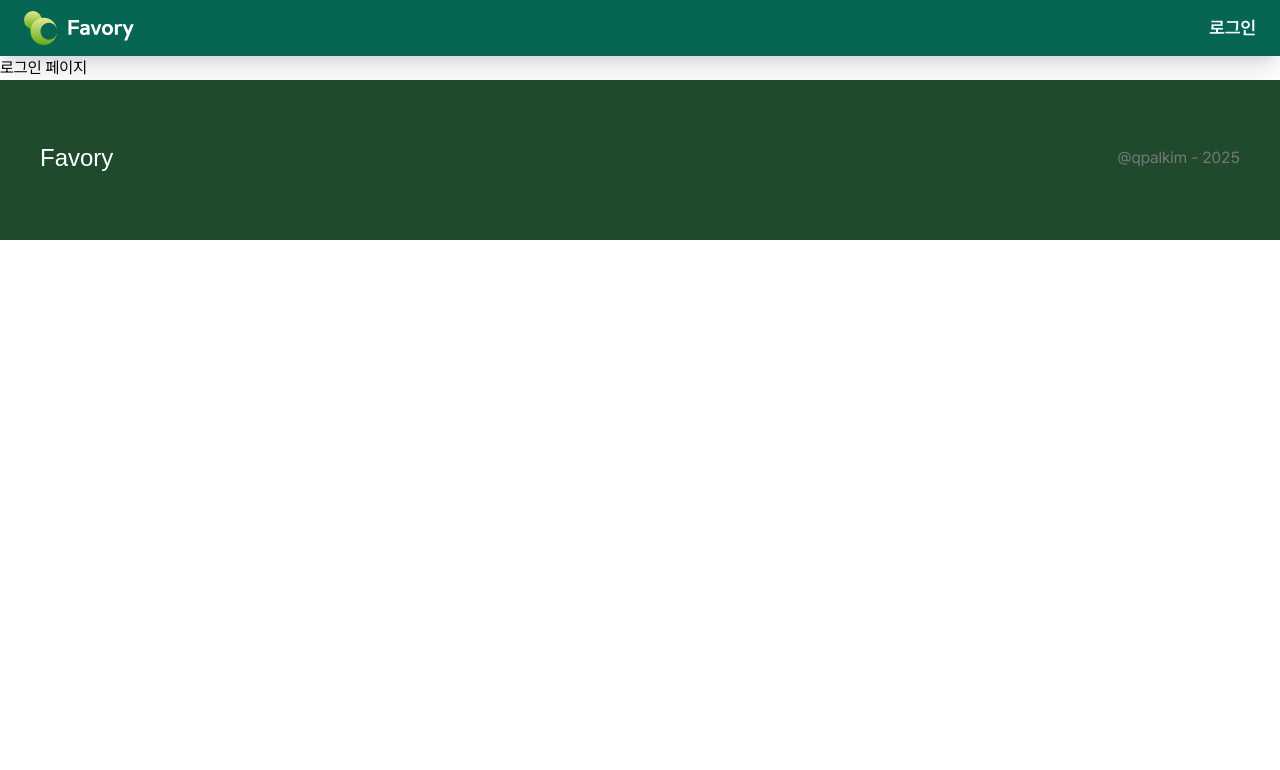
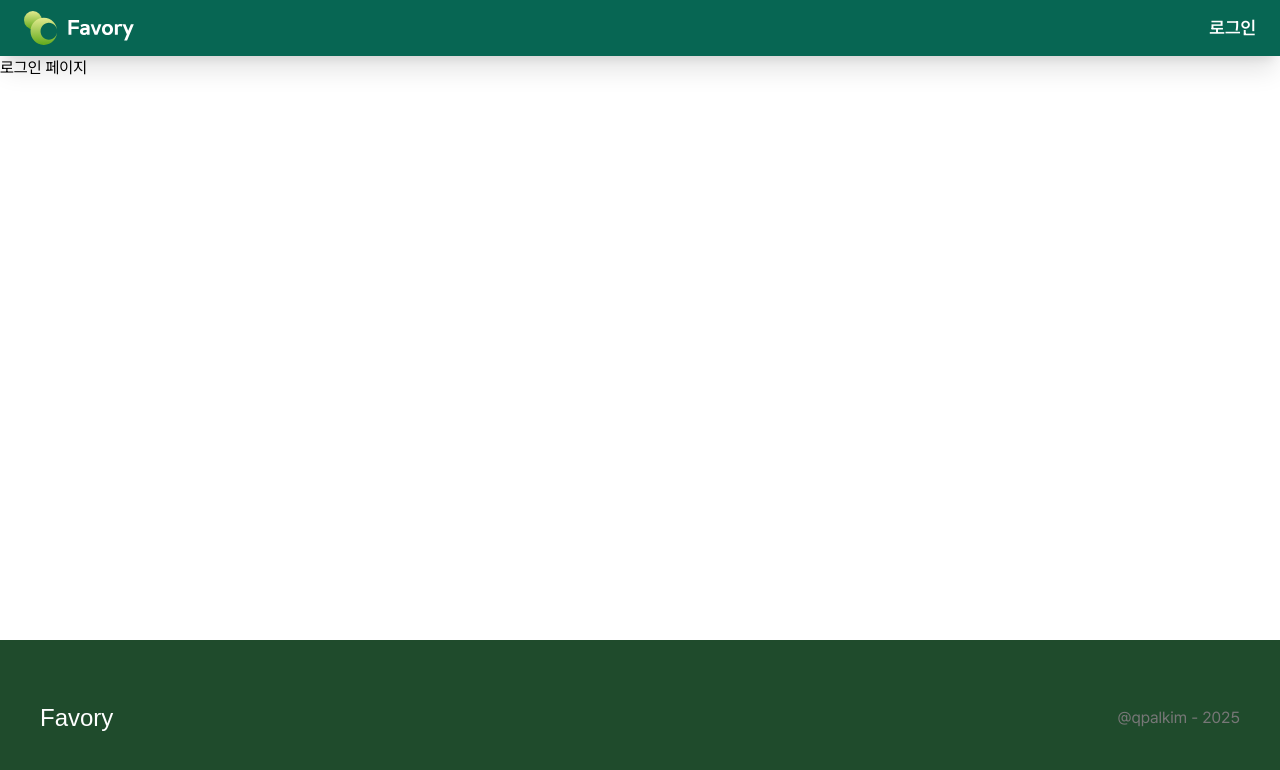
Before and after one commit to qpalkim/Favory, a Next.js app: page /login in a window 1280 px wide. Shown: the top 770 px of the page. Built offline with nearby package versions, Linux system fonts and the light colour scheme; a web font is replaced by a local one.

Commit message:
♻️ refactor : 푸터가 항상 화면 하단에 위치하도록 및 main 태그 한 번만 사용하도록 수정

```diff
--- a/src/app/(landing)/_components/MainBanner.tsx
+++ b/src/app/(landing)/_components/MainBanner.tsx
@@ -7,7 +7,7 @@ import Button from "@/components/Button";
 
 export default function MainBanner() {
   return (
-    <motion.main
+    <motion.section
       className="relative h-68 w-full md:h-[600px] lg:h-[800px]"
       animate={{
         background: [
@@ -90,6 +90,6 @@ export default function MainBanner() {
           지금 시작하기
         </Button>
       </div>
-    </motion.main>
+    </motion.section>
   );
 }
--- a/src/app/layout.tsx
+++ b/src/app/layout.tsx
@@ -15,9 +15,9 @@ export default function RootLayout({
 }>) {
   return (
     <html lang="ko" className={`${Pretendard.variable} ${LeferiBold.variable}`}>
-      <body>
+      <body className="flex min-h-screen flex-col">
         <Header />
-        {children}
+        <main className="flex-grow">{children}</main>
         <Footer />
       </body>
     </html>
```
